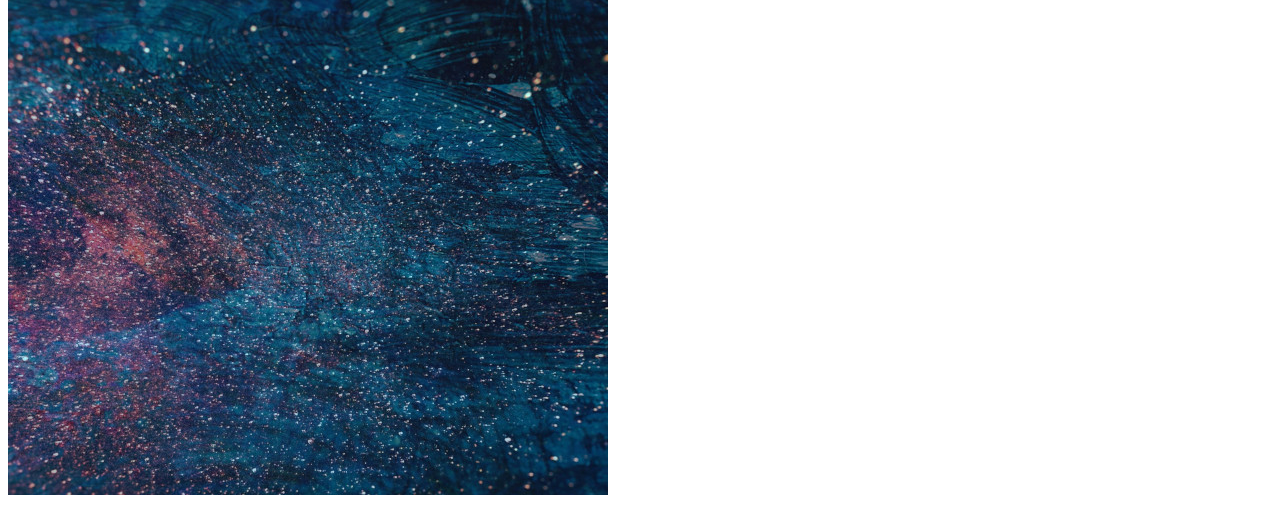
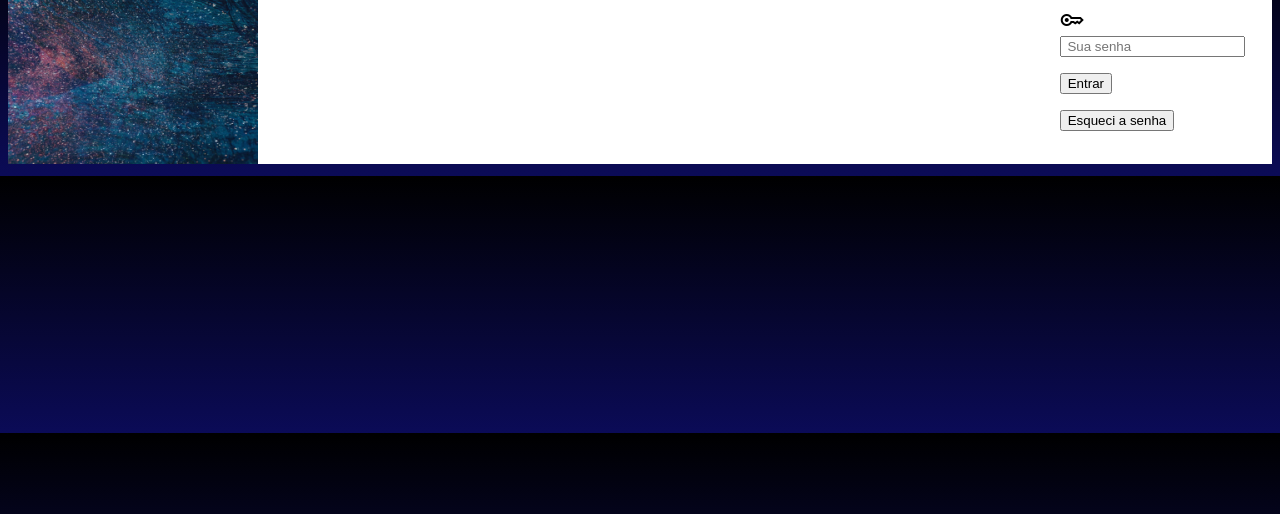
Before and after one commit to crisrangell/projeto-login, a plain HTML site: page index.html in a window 1280 px wide. Shown: the part 81-595 px from the top of the page. Drawn offline with nearby package versions, Linux system fonts and the light colour scheme.

Commit message:
Atualizando

```diff
--- a/estilos/tablet.css
+++ b/estilos/tablet.css
@@ -1,10 +1,16 @@
 @charset "UTF-8";
 
-@media screen and (min-width:768px)and (max-width:992) {
-
 body{
-    background-image: linear-gradient(black, white);
+    background-image: linear-gradient(black, rgb(11, 11, 87));
 }
-
+main{
+    display:inline-flex;
+    background-color: white;
 
 }
+img{
+    width: 250px;
+}
+h1{
+    text-align: center;
+}
--- a/index.html
+++ b/index.html
@@ -4,9 +4,8 @@
     <meta charset="UTF-8">
     <meta name="viewport" content="width=device-width, initial-scale=1.0">
     <link rel="stylesheet" href="https://fonts.googleapis.com/css2?family=Material+Symbols+Outlined:opsz,wght,FILL,GRAD@24,400,0,0" />
-    <link rel="stylesheet" href="estilos/style.css" media="screen" >
-    <link rel="stylesheet" href="estilos/tablet.css" media="screen">
-
+    <link rel="stylesheet" href="estilos/style.css" media="screen and (orientation: portrait) " >
+    <link rel="stylesheet" href="estilos/tablet.css" media="screen and (orientation: landscape) ">
     <title>Login</title>
 </head>
 <body>
@@ -36,7 +35,7 @@
 
             <p><input class="botao" type="submit" value="Entrar"></p>
 
-            <p><input  class="botao" id="icon" type="submit" value="Esqueci a senha"></p>
+            <p><input class="botao" type="submit" value="Esqueci a senha"></p>
         </form>
 
     </main>
```
Also changed, not shown: estilos/style.css (+3 -4 lines).
